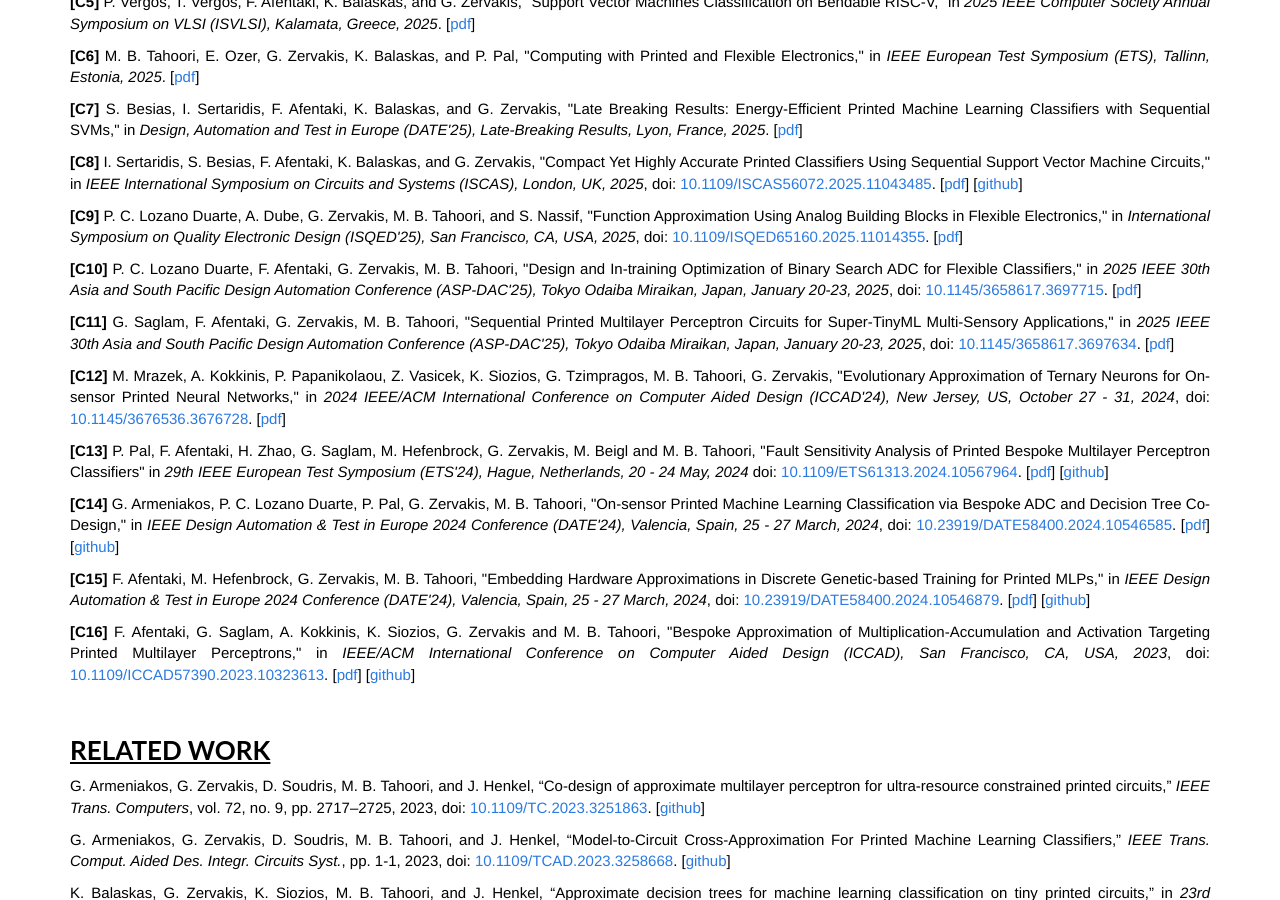
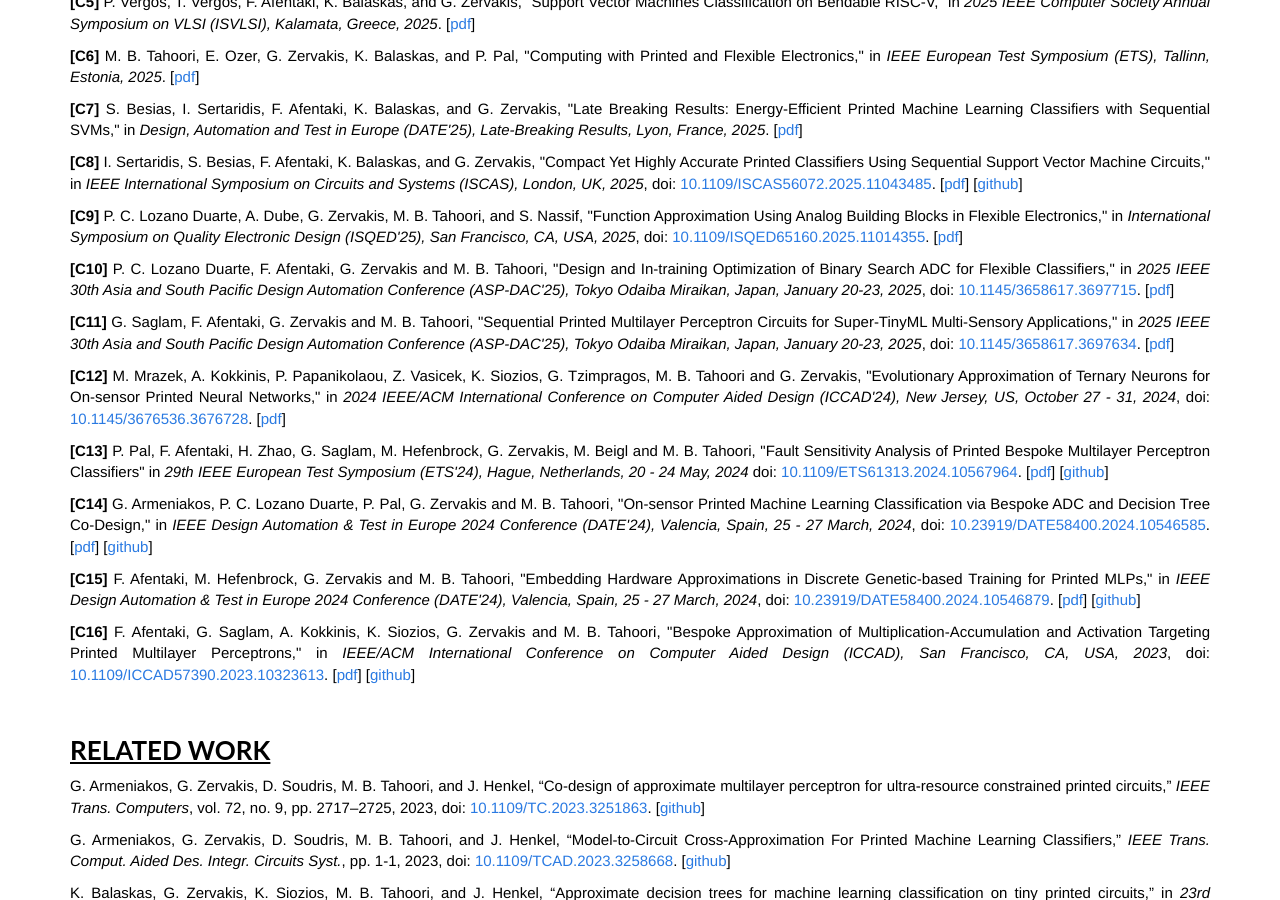
Before and after one commit to AutoPNN/AutoPNN.github.io, a Jekyll site: the page built from publications.html, in a window 1280 px wide and 900 px high, scrolled down 944 px. Built offline with Jekyll 4.4.1, drawn with Linux system fonts in a browser that asks for light colours.

Commit message:
publications

```diff
--- a/publications.html
+++ b/publications.html
@@ -247,7 +247,7 @@ layout: default
 
                       <p>
                         <div class="csl-right-inline">
-                          <strong>[C10]</strong> P. C. Lozano Duarte, F. Afentaki, G. Zervakis, M. B. Tahoori,
+                          <strong>[C10]</strong> P. C. Lozano Duarte, F. Afentaki, G. Zervakis and M. B. Tahoori,
                           "Design and In-training Optimization of Binary Search ADC for Flexible Classifiers,"
                           in <em>2025 IEEE 30th Asia and South Pacific Design Automation Conference
                             (ASP-DAC'25), Tokyo Odaiba Miraikan, Japan, January 20-23, 2025</em>,
@@ -261,7 +261,7 @@ layout: default
 
                       <p>
                         <div class="csl-right-inline">
-                          <strong>[C11]</strong> G. Saglam, F. Afentaki, G. Zervakis, M. B. Tahoori,
+                          <strong>[C11]</strong> G. Saglam, F. Afentaki, G. Zervakis and M. B. Tahoori,
                           "Sequential Printed Multilayer Perceptron Circuits for Super-TinyML Multi-Sensory Applications,"
                           in <em>2025 IEEE 30th Asia and South Pacific Design Automation Conference
                             (ASP-DAC'25), Tokyo Odaiba Miraikan, Japan, January 20-23, 2025</em>,
@@ -275,7 +275,7 @@ layout: default
 
                       <p>
                         <div class="csl-right-inline">
-                          <strong>[C12]</strong> M. Mrazek, A. Kokkinis, P. Papanikolaou, Z. Vasicek, K. Siozios, G. Tzimpragos, M. B. Tahoori, G. Zervakis,
+                          <strong>[C12]</strong> M. Mrazek, A. Kokkinis, P. Papanikolaou, Z. Vasicek, K. Siozios, G. Tzimpragos, M. B. Tahoori and G. Zervakis,
                           "Evolutionary Approximation of Ternary Neurons for On-sensor Printed Neural Networks,"
                           in <em>2024 IEEE/ACM International Conference on Computer Aided Design (ICCAD'24), New Jersey, US, October 27 - 31, 2024</em>,
                           doi: <a href="https://doi.org/10.1145/3676536.3676728">10.1145/3676536.3676728</a>.
@@ -298,7 +298,7 @@ layout: default
                       <p>
                         <div class="csl-right-inline">
                           <strong>[C14]</strong>
-                          G. Armeniakos, P. C. Lozano Duarte, P. Pal, G. Zervakis, M. B. Tahoori,
+                          G. Armeniakos, P. C. Lozano Duarte, P. Pal, G. Zervakis and M. B. Tahoori,
                           "On-sensor Printed Machine Learning Classification via Bespoke ADC and Decision Tree Co-Design,"
                           in <em>IEEE Design Automation &amp; Test in Europe 2024 Conference (DATE'24), Valencia, Spain, 25 - 27 March, 2024</em>,
                           doi: <a href="https://doi.org/10.23919/DATE58400.2024.10546585">10.23919/DATE58400.2024.10546585</a>.
@@ -309,7 +309,7 @@ layout: default
 
                       <p>
                         <div class="csl-right-inline">
-                          <strong>[C15]</strong> F. Afentaki, M. Hefenbrock, G. Zervakis, M. B. Tahoori,
+                          <strong>[C15]</strong> F. Afentaki, M. Hefenbrock, G. Zervakis and M. B. Tahoori,
                           "Embedding Hardware Approximations in Discrete Genetic-based Training for Printed MLPs,"
                           in <em>IEEE Design Automation &amp; Test in Europe 2024 Conference (DATE'24), Valencia, Spain, 25 - 27 March, 2024</em>,
                           doi: <a href="https://doi.org/10.23919/DATE58400.2024.10546879">10.23919/DATE58400.2024.10546879</a>.
```
